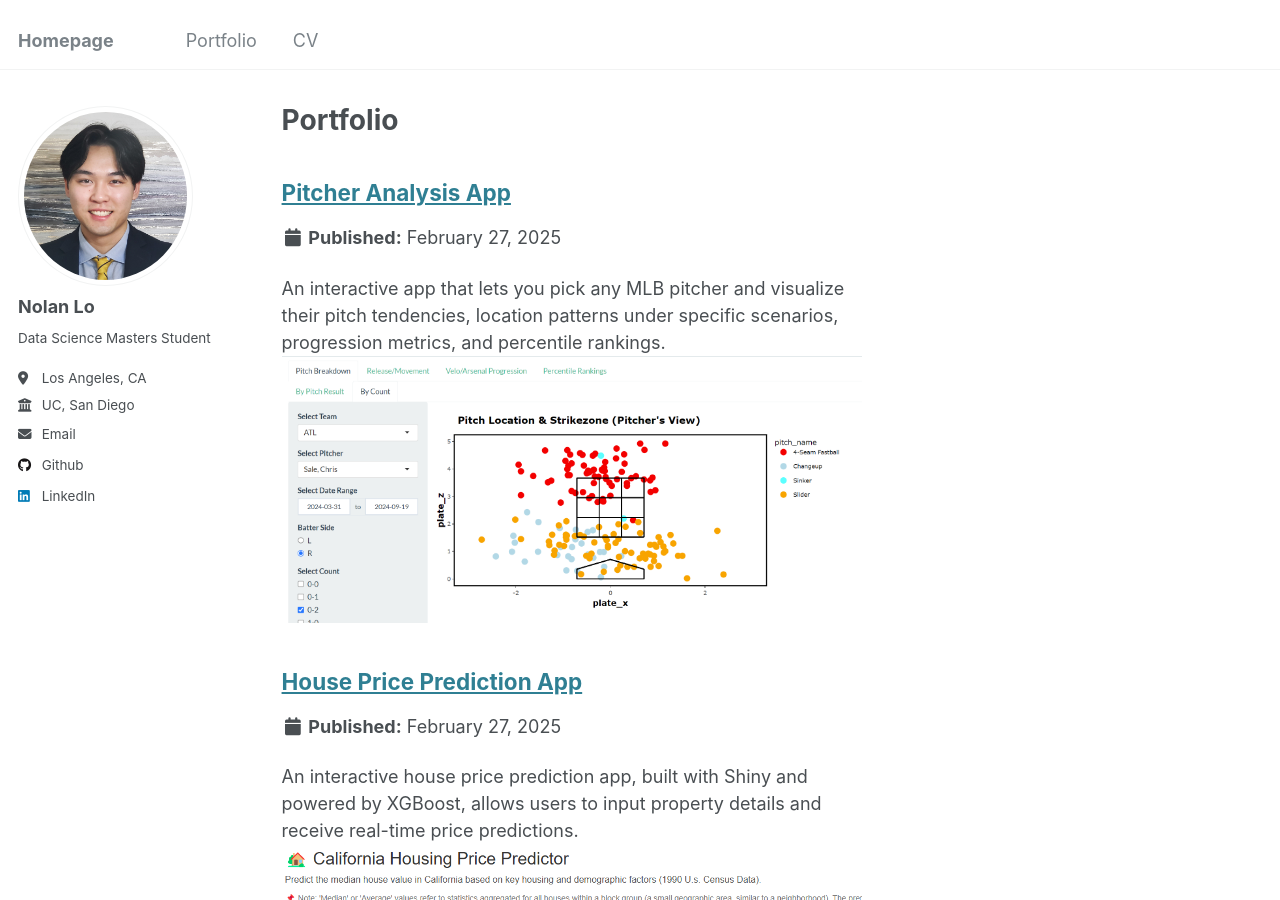
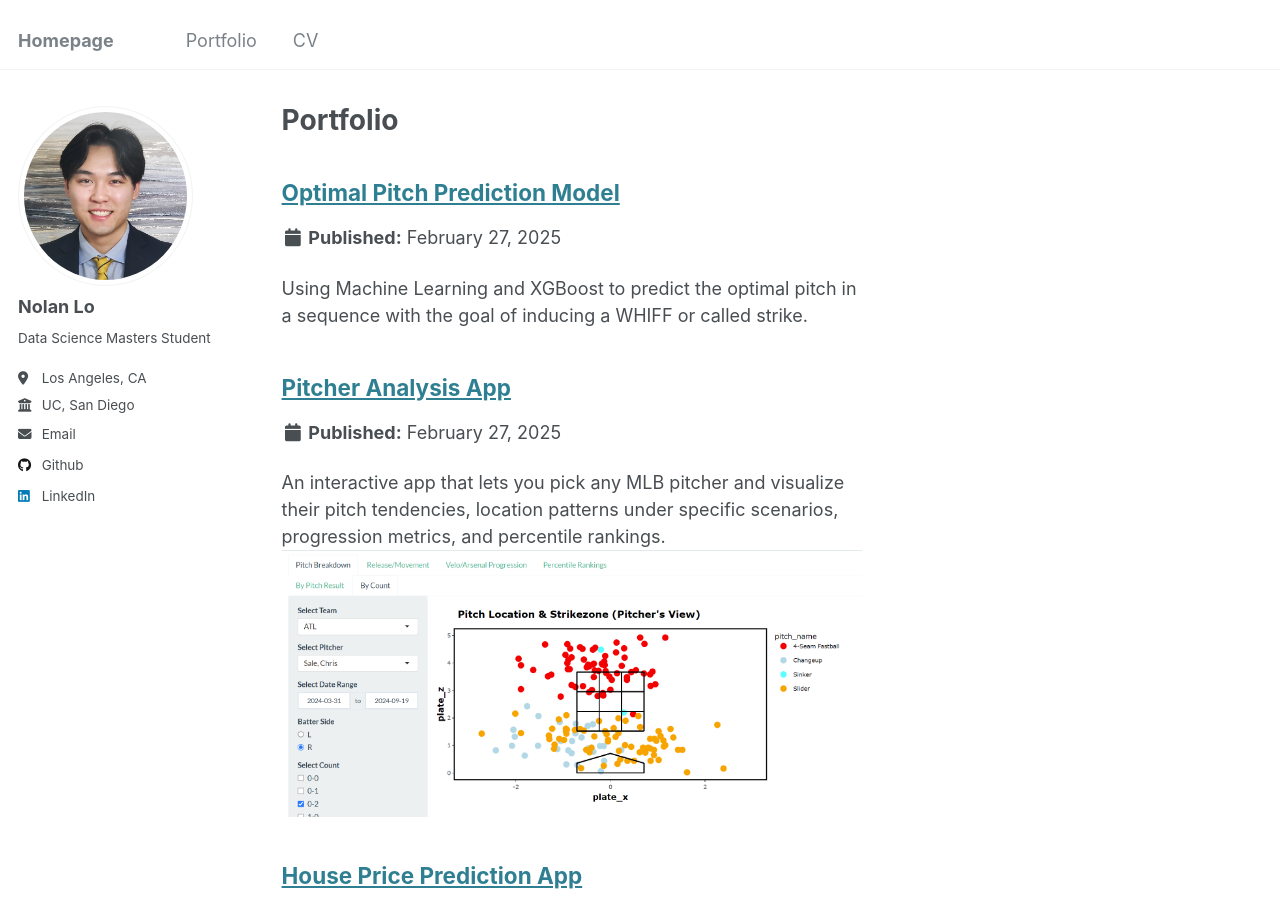
Before and after one commit to Nolan-Lo/Nolan-Lo.github.io, a Jekyll site: the page built from _pages/portfolio.html, in a window 1280 px wide and 900 px high. Built offline with Jekyll 4.4.1, drawn with Linux system fonts in a browser that asks for light colours.

Commit message:
Update 1_Optimal_Pitch_Predictor.md

```diff
--- a/_portfolio/1_Optimal_Pitch_Predictor.md
+++ b/_portfolio/1_Optimal_Pitch_Predictor.md
@@ -1,3 +1,9 @@
+---
+title: "Optimal Pitch Prediction Model"
+excerpt: "Using Machine Learning and XGBoost to predict the optimal pitch in a sequence with the goal of inducing a WHIFF or called strike."
+collection: portfolio
+---
+
 # Optimal Pitch Prediction Model
 
 ### A Machine Learning Approach to Baseball
```
